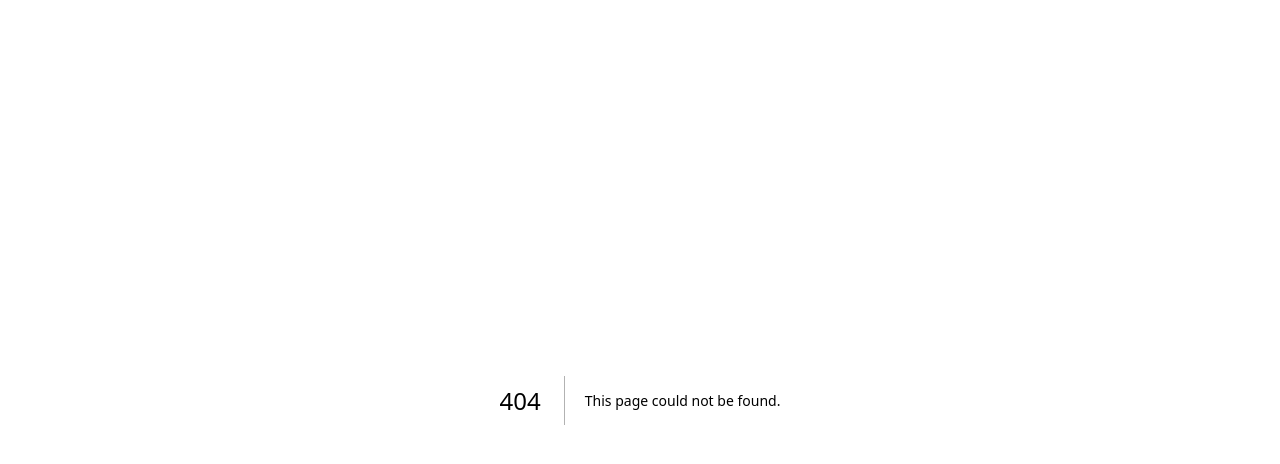
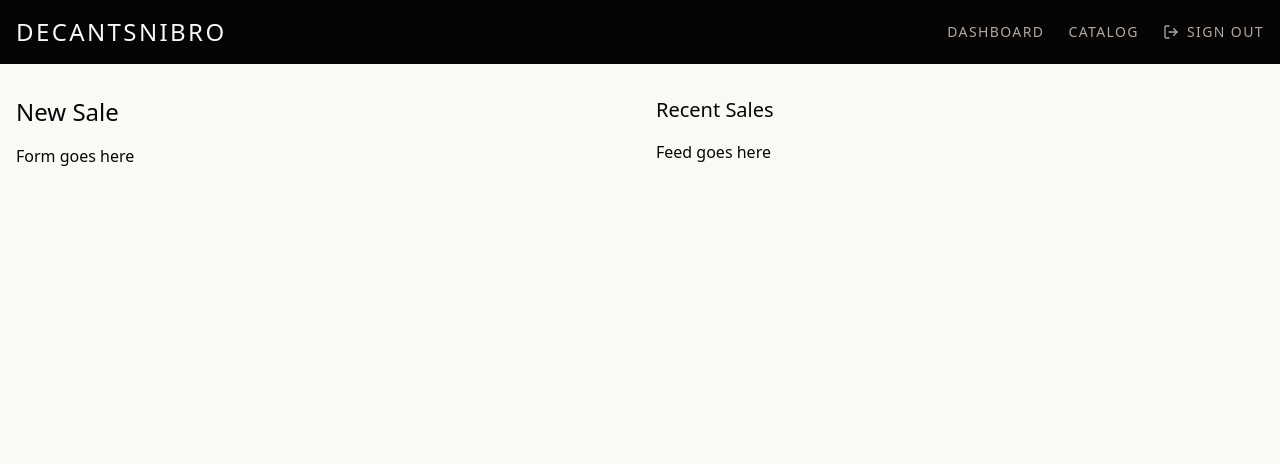
Before and after one commit to jaaseiadev/decants-ni-bro, a Next.js app: page /admin/sales in a window 1280 px wide. Before the commit this address had no page. Shown: the top 464 px of the page. Built offline with nearby package versions, Linux system fonts and the light colour scheme; no server answers.

Commit message:
feat(sales): build new sale form with auto-computed summary

```diff
--- /dev/null
+++ b/src/app/admin/sales/page.tsx
@@ -0,0 +1,16 @@
+import React from 'react';
+
+export default function SalesPage() {
+  return (
+    <div className="grid grid-cols-1 md:grid-cols-2 gap-8">
+      <div>
+        <h1 className="text-2xl font-serif mb-4">New Sale</h1>
+        <p>Form goes here</p>
+      </div>
+      <div>
+        <h2 className="text-xl font-serif mb-4">Recent Sales</h2>
+        <p>Feed goes here</p>
+      </div>
+    </div>
+  );
+}
```
